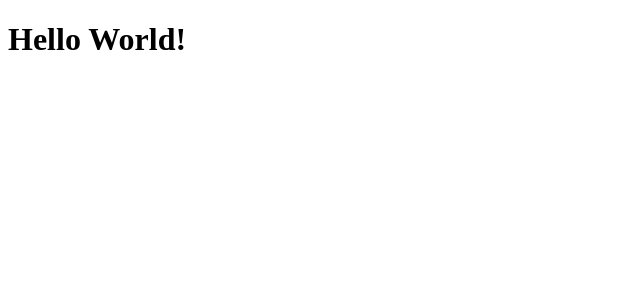
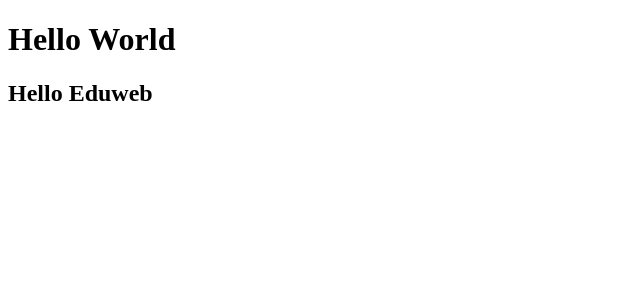
Before and after one commit to lukaszsmutek/react01, a React (Create React App) app: page / in a window 1280 px wide. Shown: the top 300 px of the page, without its empty margins (0-640 px from the left). Built offline with nearby package versions, Linux system fonts and the light colour scheme.

Commit message:
Create first react component

```diff
--- a/src/index.js
+++ b/src/index.js
@@ -1,7 +1,14 @@
 import React from 'react';
 import ReactDOM from 'react-dom';
 
+const App = () => (
+  <div className='wrapper'>
+    <h1 className='mainHeader'>Hello World</h1>
+    <h2 className='secondaryHeader'>Hello Eduweb</h2>
+  </div>
+)
+
 ReactDOM.render(
-<h1> Hello World!</h1>,
+<App/>,
   document.getElementById('root')
 );
```
